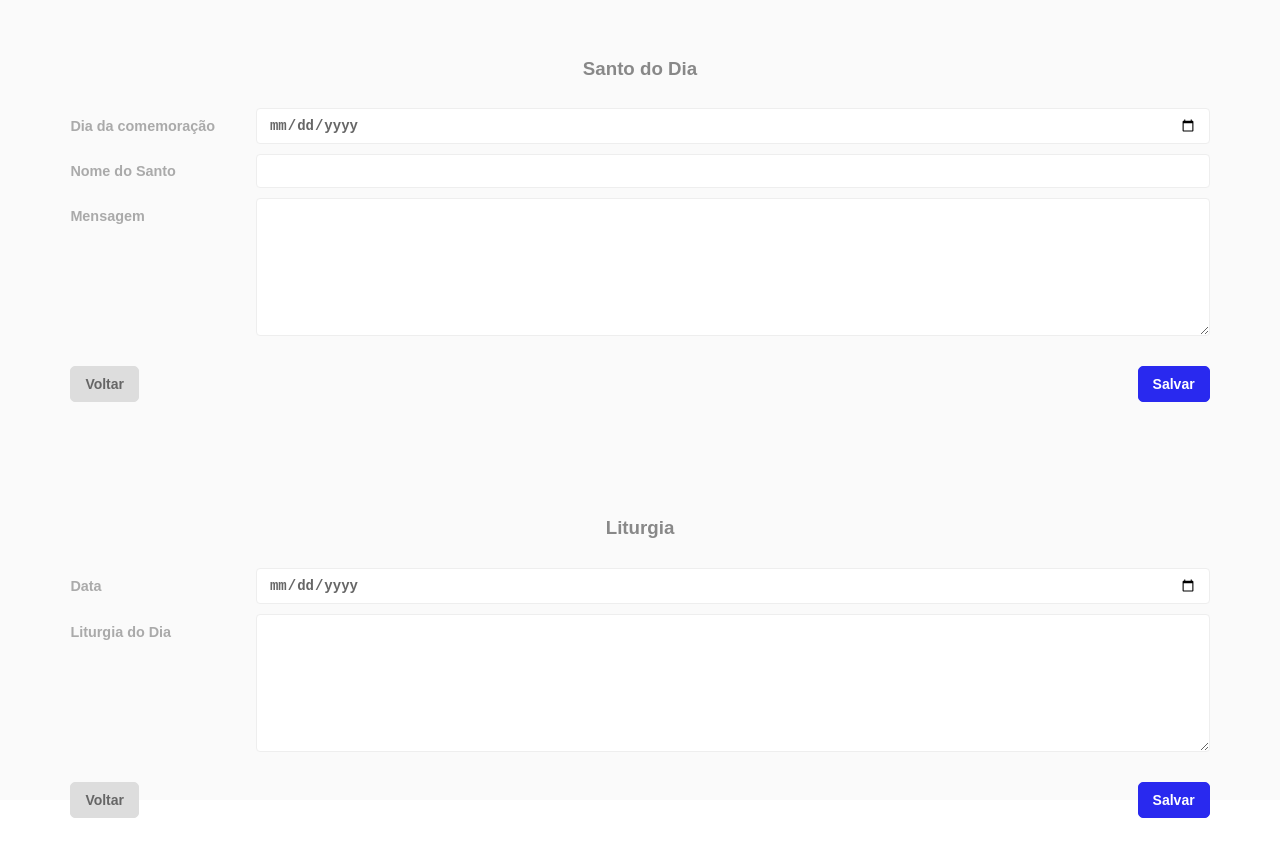
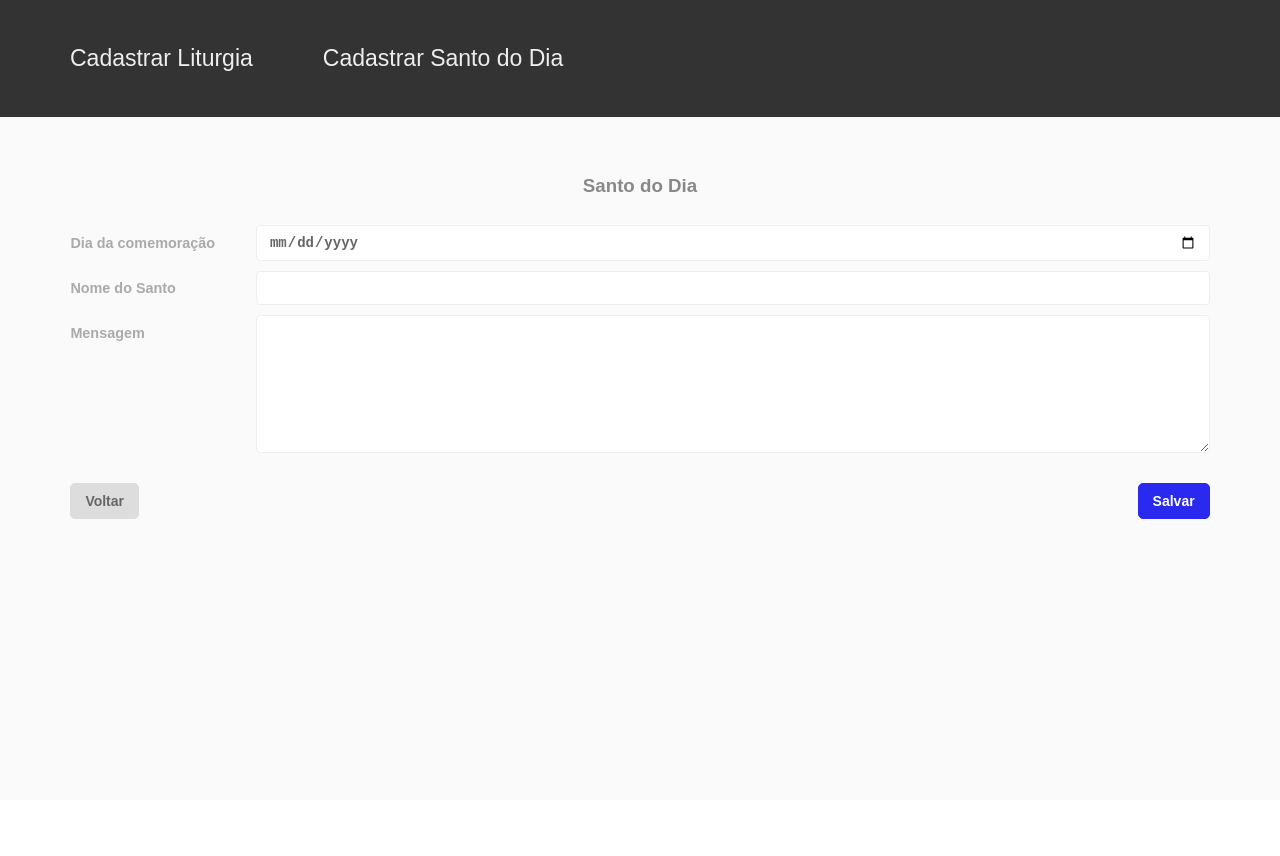
Before and after one commit to murilloves/React-Liturgy-Manager, a React (Create React App) app: page /saints-register in a window 1280 px wide. Shown: the top 856 px of the page. After the commit the page ends 800 px from the top, so only its background shows below. Built offline with nearby package versions, Linux system fonts and the light colour scheme.

Commit message:
application header

```diff
--- a/package.json
+++ b/package.json
@@ -5,6 +5,7 @@
   "dependencies": {
     "react": "^16.9.0",
     "react-dom": "^16.9.0",
+    "react-router-dom": "^5.0.1",
     "react-scripts": "3.1.1",
     "styled-components": "^4.3.2"
   },
--- a/src/App.js
+++ b/src/App.js
@@ -1,81 +1,22 @@
 import React from 'react';
-import { Button, ButtonPrimary, ButtonSecondary, ButtonDanger, ButtonSuccess, ButtonWarning } from './components/Button/Button';
-import { InputText, InputTextarea } from './components/Input/Input';
-import { H3, H5 } from './components/Text/Text';
 import { Application } from './components/Application';
-import { Container } from './components/Container';
 import { Flex } from './components/Flex';
 import './global/AppStyles.css';
+
+import { BrowserRouter as Router } from 'react-router-dom';
+
+import Header from './components/Header';
+// import ButtonSample from './pages/Sample/Buttons';
 
 function App() {
   return (
     <Application>
-      <Flex className="flex-column flex-space-between">
-
-        {/* Santo do Dia */}
-        <Container>
-          <Flex className="flex-align-center flex-justify-center">
-            <H3 className="mt-0">Santo do Dia</H3>
-          </Flex>
-          <Flex className="mv-10 flex-align-center">
-            <H5 className="flex1">Dia da comemoração</H5>
-            <InputText className="flex5" placeholder="__/__/____" type="date"></InputText>
-          </Flex>
-          <Flex className="mv-10 flex-align-center">
-            <H5 className="flex1">Nome do Santo</H5>
-            <InputText className="flex5"></InputText>
-          </Flex>
-          <Flex className="mv-10 flex-align-center">
-            <H5 className="flex1 align-self-start mv-10">Mensagem</H5>
-            <InputTextarea className="flex5" placeholder=""></InputTextarea>
-          </Flex>
-          <Flex className="flex-space-between mt-30">
-            <ButtonSecondary>Voltar</ButtonSecondary>
-            <ButtonPrimary>Salvar</ButtonPrimary>
-          </Flex>
-        </Container>
-
-        {/* Liturgia */}
-        <Container>
-          <Flex className="flex-align-center flex-justify-center">
-            <H3 className="mt-0">Liturgia</H3>
-          </Flex>
-          <Flex className="mv-10 flex-align-center">
-            <H5 className="flex1">Data</H5>
-            <InputText className="flex5" placeholder="__/__/____" type="date"></InputText>
-          </Flex>
-          <Flex className="mv-10 flex-align-center">
-            <H5 className="flex1 align-self-start mv-10">Liturgia do Dia</H5>
-            <InputTextarea className="flex5" placeholder=""></InputTextarea>
-          </Flex>
-          <Flex className="flex-space-between mt-30">
-            <ButtonSecondary>Voltar</ButtonSecondary>
-            <ButtonPrimary>Salvar</ButtonPrimary>
-          </Flex>
-        </Container>
-
-        {/* <Container>
-          <Flex className="flex-space-between">
-            <Button>Butona</Button>
-            <ButtonPrimary size={12}>Primary</ButtonPrimary>
-            <ButtonSecondary size={13}>Secondary</ButtonSecondary>
-            <ButtonDanger size={14}>Danger</ButtonDanger>
-            <ButtonWarning size={15}>Warning</ButtonWarning>
-            <ButtonSuccess size={16}>Success</ButtonSuccess>
-          </Flex>
-        </Container>
-        <Container>
-          <Flex className="flex-space-between">
-            <Button>Butona</Button>
-            <ButtonPrimary>Primary</ButtonPrimary>
-            <ButtonSecondary>Secondary</ButtonSecondary>
-            <ButtonDanger>Danger</ButtonDanger>
-            <ButtonWarning>Warning</ButtonWarning>
-            <ButtonSuccess>Success</ButtonSuccess>
-          </Flex>
-        </Container> */}
-
-      </Flex>
+      <Router>
+        <Flex className="flex-column flex-space-between">
+          <Header />
+          {/* <ButtonSample /> */}
+        </Flex>
+      </Router>
     </Application>
   );
 }
--- /dev/null
+++ b/src/components/Header/index.js
@@ -0,0 +1,31 @@
+import React from 'react';
+import './styles.css';
+
+import { Route, Link } from 'react-router-dom';
+import { Flex } from '../Flex';
+
+import SaintsRegister from '../../pages/Saints';
+import LiturgyRegister from '../../pages/Liturgy';
+
+const Header = () => {
+  return (
+    <>
+      <div className="flex flex flex-align-center flex-justify-start header-div">
+        <Flex>
+          <Link className="no-text-decoration" to="/liturgy-register">
+            <div className="nav-btn">Cadastrar Liturgia</div>
+          </Link>
+          <Link className="no-text-decoration" to="/saints-register">
+            <div className="nav-btn">Cadastrar Santo do Dia</div>
+          </Link>
+        </Flex>
+      </div>
+      <div>
+        <Route path="/liturgy-register" component={LiturgyRegister} />
+        <Route path="/saints-register" component={SaintsRegister} />
+      </div>
+    </>
+  );
+}
+
+export default Header;
--- /dev/null
+++ b/src/components/Header/styles.css
@@ -0,0 +1,20 @@
+.header-div {
+  background: #333;
+  padding: 45px 70px;
+}
+
+.nav-btn {
+  color: #eee;
+  font-size: 23px;
+  font-family: sans-serif;
+  font-weight: 500;
+  margin-right: 70px;
+}
+
+.nav-btn:hover {
+  color: #fff;
+}
+
+.no-text-decoration {
+  text-decoration: none;
+}
--- a/src/global/AppStyles.css
+++ b/src/global/AppStyles.css
@@ -55,3 +55,19 @@ body {
 .mb-20 { margin-bottom: 20px }
 .mb-25 { margin-bottom: 25px }
 .mb-30 { margin-bottom: 30px }
+
+.mr-0 { margin-right: 0 }
+.mr-5 { margin-right: 5px }
+.mr-10 { margin-right: 10px }
+.mr-15 { margin-right: 15px }
+.mr-20 { margin-right: 20px }
+.mr-25 { margin-right: 25px }
+.mr-30 { margin-right: 30px }
+
+.ml-0 { margin-left: 0 }
+.ml-5 { margin-left: 5px }
+.ml-10 { margin-left: 10px }
+.ml-15 { margin-left: 15px }
+.ml-20 { margin-left: 20px }
+.ml-25 { margin-left: 25px }
+.ml-30 { margin-left: 30px }
--- /dev/null
+++ b/src/pages/Liturgy/index.js
@@ -0,0 +1,32 @@
+import React from 'react';
+
+import { Container } from '../../components/Container';
+import { Flex } from '../../components/Flex';
+import { H3, H5 } from '../../components/Text/TextTags';
+import { InputText, InputTextarea } from '../../components/Inputs';
+import { ButtonPrimary, ButtonSecondary } from '../../components/Button';
+
+// Register Liturgy by day
+const LiturgyRegister = () => {
+  return (
+    <Container>
+      <Flex className="flex-align-center flex-justify-center">
+        <H3 className="mt-0">Liturgia</H3>
+      </Flex>
+      <Flex className="mv-10 flex-align-center">
+        <H5 className="flex1">Data</H5>
+        <InputText className="flex5" placeholder="__/__/____" type="date"></InputText>
+      </Flex>
+      <Flex className="mv-10 flex-align-center">
+        <H5 className="flex1 align-self-start mv-10">Liturgia do Dia</H5>
+        <InputTextarea className="flex5" placeholder=""></InputTextarea>
+      </Flex>
+      <Flex className="flex-space-between mt-30">
+        <ButtonSecondary>Voltar</ButtonSecondary>
+        <ButtonPrimary>Salvar</ButtonPrimary>
+      </Flex>
+    </Container>
+  );
+}
+
+export default LiturgyRegister;
--- /dev/null
+++ b/src/pages/Saints/index.js
@@ -0,0 +1,36 @@
+import React from 'react';
+
+import { Container } from '../../components/Container';
+import { Flex } from '../../components/Flex';
+import { H3, H5 } from '../../components/Text/TextTags';
+import { InputText, InputTextarea } from '../../components/Inputs';
+import { ButtonSecondary, ButtonPrimary } from '../../components/Button';
+
+// Saint of the day
+const SaintsRegister = () => {
+  return (
+    <Container>
+      <Flex className="flex-align-center flex-justify-center">
+        <H3 className="mt-0">Santo do Dia</H3>
+      </Flex>
+      <Flex className="mv-10 flex-align-center">
+        <H5 className="flex1">Dia da comemoração</H5>
+        <InputText className="flex5" placeholder="__/__/____" type="date"></InputText>
+      </Flex>
+      <Flex className="mv-10 flex-align-center">
+        <H5 className="flex1">Nome do Santo</H5>
+        <InputText className="flex5"></InputText>
+      </Flex>
+      <Flex className="mv-10 flex-align-center">
+        <H5 className="flex1 align-self-start mv-10">Mensagem</H5>
+        <InputTextarea className="flex5" placeholder=""></InputTextarea>
+      </Flex>
+      <Flex className="flex-space-between mt-30">
+        <ButtonSecondary>Voltar</ButtonSecondary>
+        <ButtonPrimary>Salvar</ButtonPrimary>
+      </Flex>
+    </Container>
+  );
+}
+
+export default SaintsRegister;
--- /dev/null
+++ b/src/pages/Sample/Buttons.js
@@ -0,0 +1,35 @@
+import React from 'react';
+
+import { Container } from '../../components/Container';
+import { Flex } from '../../components/Flex';
+import { Button, ButtonPrimary, ButtonSecondary, ButtonDanger, ButtonWarning, ButtonSuccess } from '../../components/Button';
+
+
+const ButtonSamples = () => {
+  return (
+    <>
+      <Container>
+        <Flex className="flex-space-between">
+          <Button>Butona</Button>
+          <ButtonPrimary size={12}>Primary</ButtonPrimary>
+          <ButtonSecondary size={13}>Secondary</ButtonSecondary>
+          <ButtonDanger size={14}>Danger</ButtonDanger>
+          <ButtonWarning size={15}>Warning</ButtonWarning>
+          <ButtonSuccess size={16}>Success</ButtonSuccess>
+        </Flex>
+      </Container>
+      <Container>
+        <Flex className="flex-space-between">
+          <Button>Butona</Button>
+          <ButtonPrimary>Primary</ButtonPrimary>
+          <ButtonSecondary>Secondary</ButtonSecondary>
+          <ButtonDanger>Danger</ButtonDanger>
+          <ButtonWarning>Warning</ButtonWarning>
+          <ButtonSuccess>Success</ButtonSuccess>
+        </Flex>
+      </Container>
+    </>
+  )
+}
+
+export default ButtonSamples;
```
Also changed, not shown: src/components/Button/index.js (renamed from src/components/Button/Button.js), src/components/Inputs/index.js (renamed from src/components/Input/Input.js), src/components/Text/TextTags.js (renamed from src/components/Text/Text.js), 2 other files (tests, documents, lock files or other folders).
